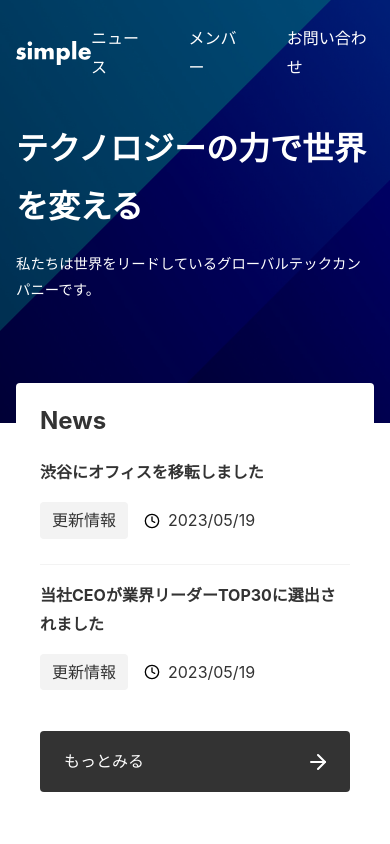
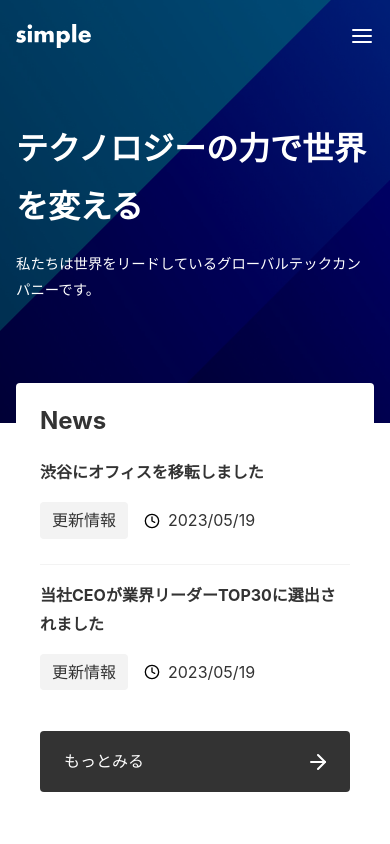
Before and after one commit to eda6491/next-project2, a Next.js app: page / in a window 390 px wide. Shown: the top 844 px of the page. Built offline with nearby package versions, Linux system fonts and the light colour scheme.

Commit message:
4章まで完了

```diff
--- a/app/_components/Header/index.tsx
+++ b/app/_components/Header/index.tsx
@@ -1,6 +1,7 @@
 import Image from "next/image";
 import Link from "next/link";
 import styles from "./index.module.css";
+import Menu from "../Menu";
 
 export default function Header() {
   return (
@@ -15,13 +16,7 @@
           priority
         />
       </Link>
-      <nav className={styles.nav}>
-        <ul className={styles.items}>
-          <li><Link href="/news">ニュース</Link></li>
-          <li><Link href="/members">メンバー</Link></li>
-          <li><Link href="/contact">お問い合わせ</Link></li>
-        </ul>
-      </nav>
+      <Menu />
     </header>
   );
 }
--- /dev/null
+++ b/app/_components/Menu/index.module.css
@@ -0,0 +1,45 @@
+.items {
+  display: flex;
+  color: #fff;
+  gap: 40px;
+}
+
+.button {
+  display: none;
+}
+
+@media (max-width: 640px) {
+  .nav {
+    display: none;
+  }
+
+  .nav.open {
+    display: block;
+    position: fixed;
+    top: 0;
+    left: 0;
+    right: 0;
+    bottom: 0;
+    background-color: var(--color-bg-painted);
+    color: var(--color-text-unpainted);
+    padding: 24px 16px;
+  }
+
+  .items {
+    flex-direction: column;
+    gap: 24px;
+  }
+
+  .button {
+    display: flex;
+    background: none;
+    border: none;
+    cursor: pointer;
+  }
+
+  .close {
+    position: absolute;
+    top: 24px;
+    right: 16px;
+  }
+}
--- /dev/null
+++ b/app/_components/Menu/index.tsx
@@ -0,0 +1,42 @@
+"use client";
+
+import Link from "next/link";
+import Image from "next/image";
+import { useState } from "react";
+import cx from "classnames";
+import styles from "./index.module.css";
+
+export default function Menu () {
+
+  const [isOpen, setOpen] = useState<boolean>(false);
+  const open = () => setOpen(true);
+  const close = () => setOpen(false);
+
+  return (
+    <div>
+      <nav className={cx(styles.nav, isOpen && styles.open)}>
+        <ul className={styles.items}>
+          <li><Link href="/news">ニュース</Link></li>
+          <li><Link href="/members">メンバー</Link></li>
+          <li><Link href="/contact">お問い合わせ</Link></li>
+        </ul>
+        <button className={cx(styles.button, styles.close)} onClick={close}>
+          <Image
+          src="/close.svg"
+          alt="閉じる"
+          width={24}
+          height={24}
+        />
+        </button>
+      </nav>
+      <button className={styles.button} onClick={open}>
+        <Image
+          src="/menu.svg"
+          alt="メニュー"
+          width={24}
+          height={24}
+        />
+      </button>
+    </div>
+  );
+}
```
